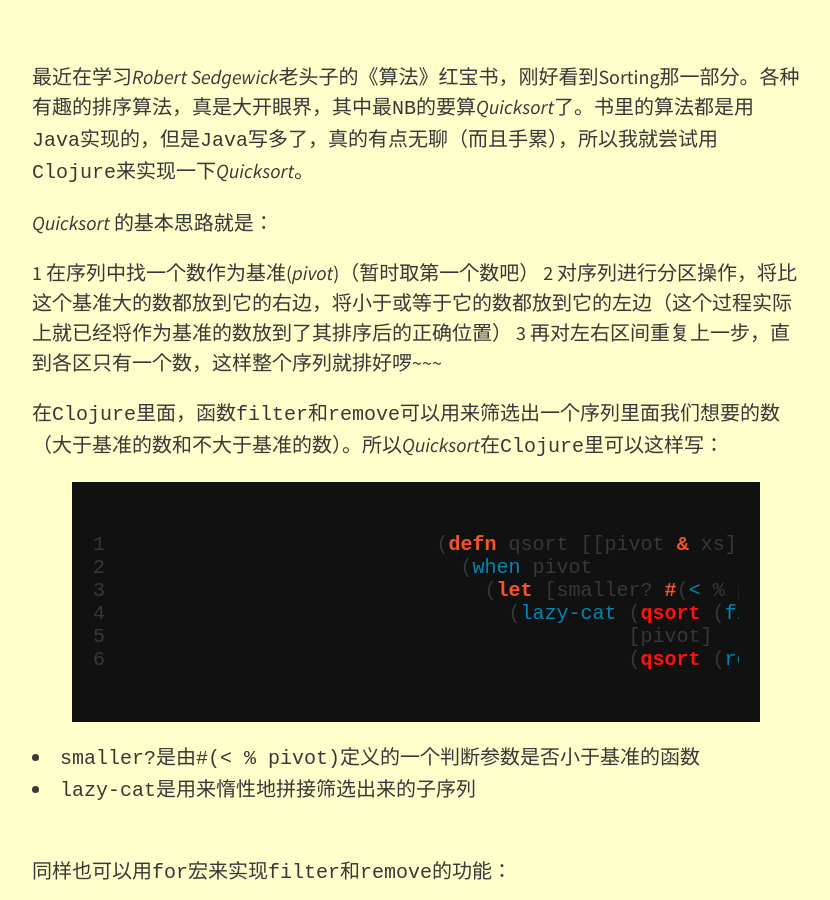
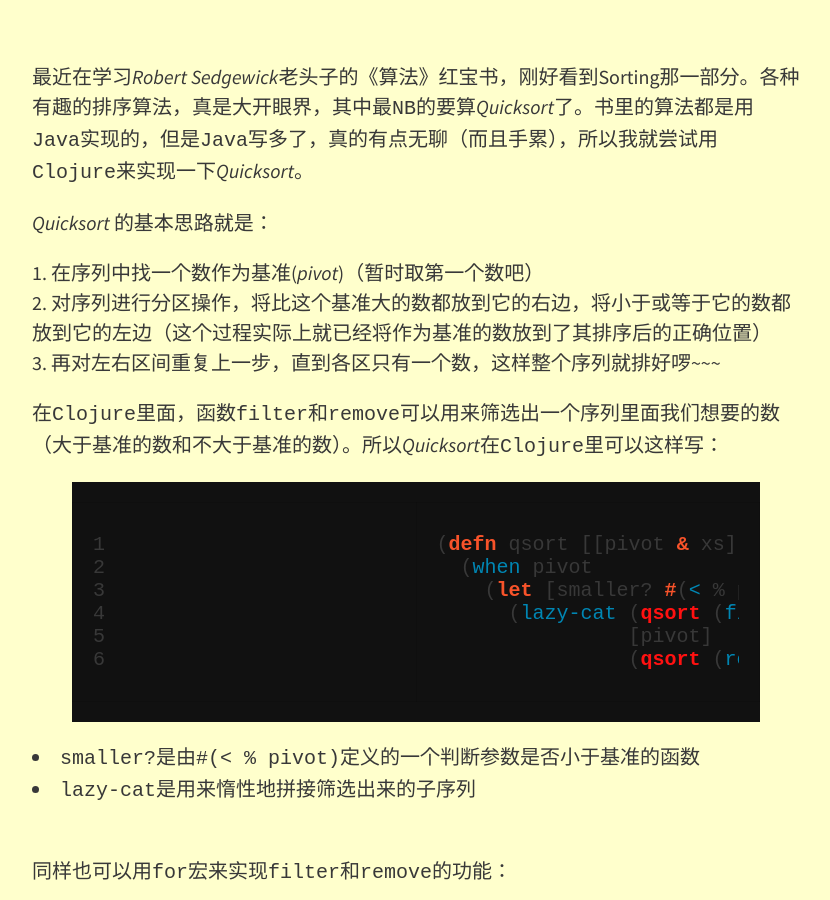
Before and after one commit to ChuitoChan/ChuitoChan.github.io, a Jekyll site: the page built from _posts/2015-07-26-quicksort-in-clojure.md, in a window 1280 px wide and 900 px high, scrolled down 414 px. Shown: the whole window, without its empty margins (224-1054 px from the left). Built offline with Jekyll 4.4.1, drawn with Linux system fonts in a browser that asks for light colours; nearby versions of some CDN libraries.

Commit message:
Update 2015-07-26-quicksort-in-clojure.md

```diff
--- a/_posts/2015-07-26-quicksort-in-clojure.md
+++ b/_posts/2015-07-26-quicksort-in-clojure.md
@@ -8,9 +8,9 @@ feature-img: "img/sample_feature_img.png"
 
 *Quicksort* 的基本思路就是：
 
-1 在序列中找一个数作为基准(*pivot*)（暂时取第一个数吧）
-2 对序列进行分区操作，将比这个基准大的数都放到它的右边，将小于或等于它的数都放到它的左边（这个过程实际上就已经将作为基准的数放到了其排序后的正确位置）
-3 再对左右区间重复上一步，直到各区只有一个数，这样整个序列就排好啰~~~
+1. 在序列中找一个数作为基准(*pivot*)（暂时取第一个数吧）
+2. 对序列进行分区操作，将比这个基准大的数都放到它的右边，将小于或等于它的数都放到它的左边（这个过程实际上就已经将作为基准的数放到了其排序后的正确位置）
+3. 再对左右区间重复上一步，直到各区只有一个数，这样整个序列就排好啰~~~
 
 在`Clojure`里面，函数`filter`和`remove`可以用来筛选出一个序列里面我们想要的数（大于基准的数和不大于基准的数）。所以*Quicksort*在`Clojure`里可以这样写：
 
```
